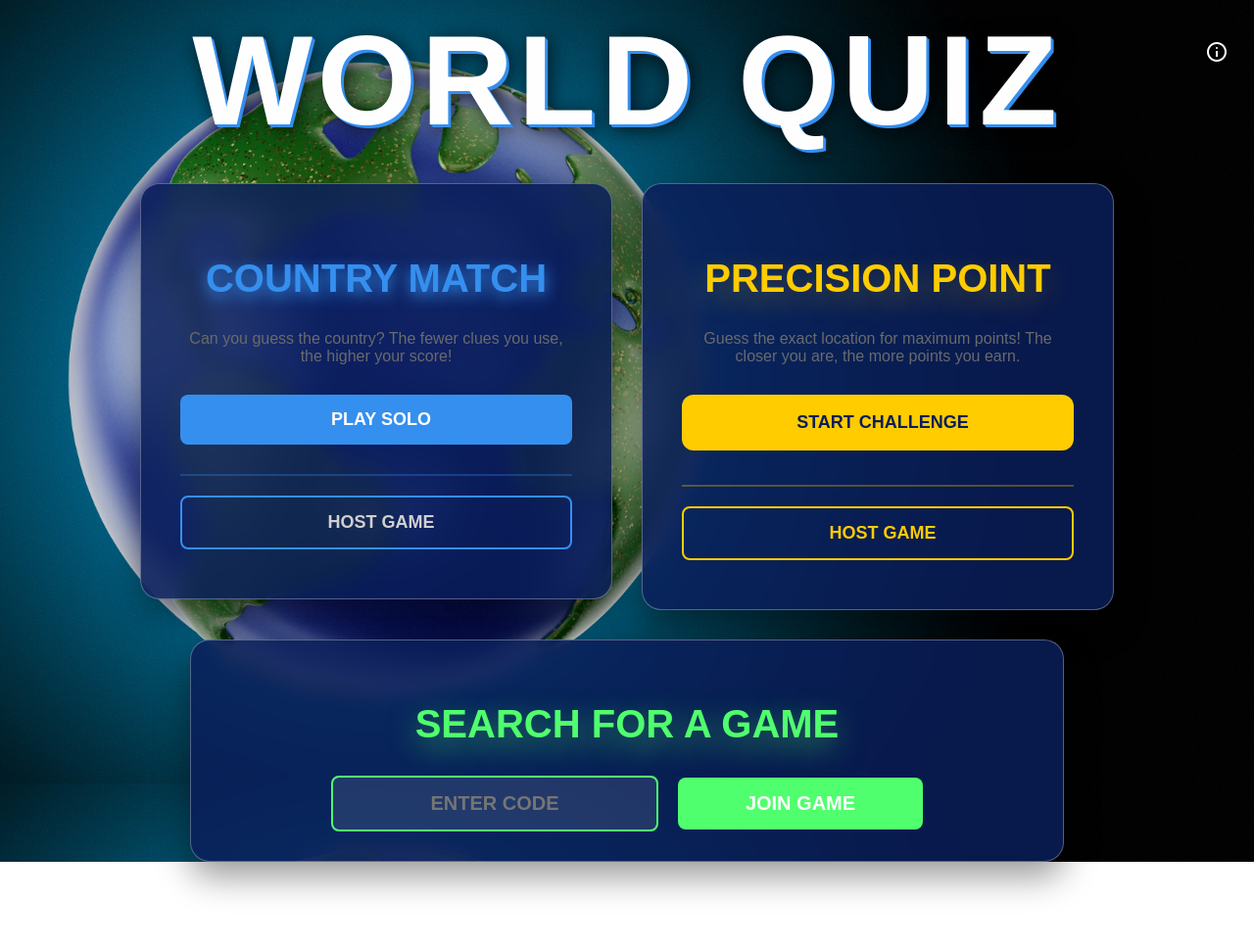
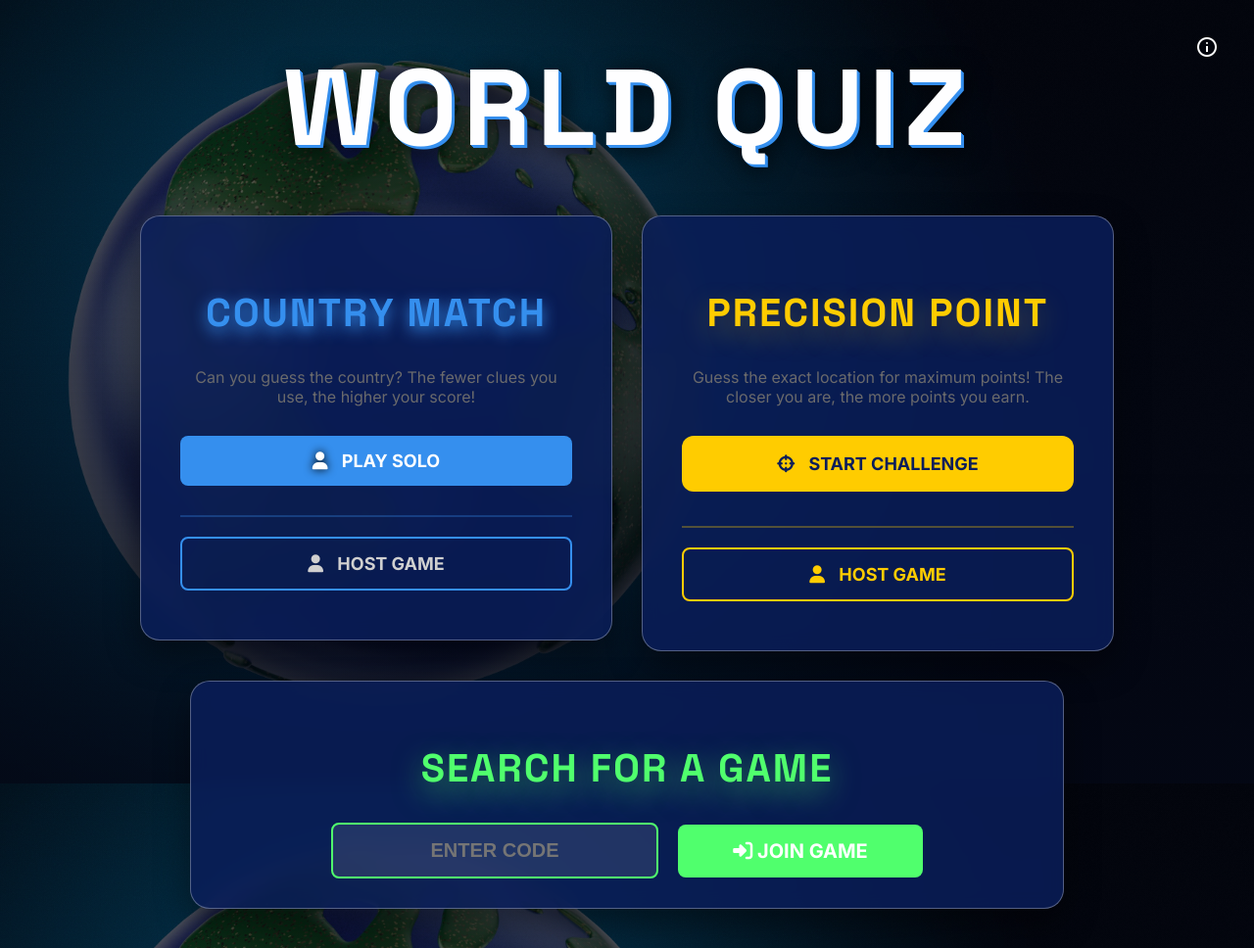
Before and after one commit to Morgan-barry/geoguessr-node-version--1-, a website: page public/mainMenu.html in a window 1280 px wide. Shown: the whole page at 98% size. Before the commit the page ends 880 px from the top, so only its background shows below. Drawn offline with nearby package versions, Linux system fonts and the light colour scheme.

Commit message:
ui changes

```diff
--- a/public/mainMenu.html
+++ b/public/mainMenu.html
@@ -5,7 +5,9 @@
     <style>
         /* Full-screen background image with a dark overlay for better text visibility */
         body {
-            background-image: url(bg.jpg);
+            background-image:
+                linear-gradient(180deg, rgba(4,8,22,0.55) 0%, rgba(4,8,22,0.75) 60%, rgba(4,8,22,0.9) 100%),
+                url(bg.jpg);
             background-repeat: no-repeat;
             background-position: center;
             background-attachment: fixed;
@@ -15,31 +17,37 @@
             flex-direction: column;
             align-items: center;
             justify-content: center;
-            height: 100vh;
-            font-family: sans-serif;
+            min-height: 100vh;
+            font-family: 'Inter', sans-serif;
+            padding: 40px 20px;
+            box-sizing: border-box;
         }
 
         /*header styling for the main title of game */
        h1 {
-            font-size: 130px;
-            font-weight: 800;
+            font-family: 'Space Grotesk', sans-serif;
+            font-size: 110px;
+            font-weight: 700;
             color: #fefeff;
-            letter-spacing: 5px;
+            letter-spacing: 6px;
             /* Stacked shadows to create a "thick" 3D edge */
             text-shadow:
                 1px 1px 0px #358fee,
                 2px 2px 0px #358fee,
                 3px 3px 0px #358fee,
-                4px 4px 20px rgba(0,0,0,0.8);
-            margin-bottom: 30px;
+                4px 4px 24px rgba(0,0,0,0.85);
+            margin: 0 0 40px 0;
+            text-align: center;
         }
 
         /* container for the two game mode boxes, uses flexbox to position them side by side with some gap */
         .menuContainer {
             display: flex;
             flex-direction: row;
+            flex-wrap: wrap;
             gap: 30px;
             align-items: flex-start;
+            justify-content: center;
         }
 
         /*country match menu box styling */
@@ -50,6 +58,7 @@
             border-radius: 20px;
             box-shadow: 0 15px 35px #00000066;
             width: 400px;
+            max-width: 90vw;
             text-align: center;
             border: 1px solid rgba(255, 255, 255, 0.3);
         }
@@ -62,6 +71,7 @@
             border-radius: 20px;
             box-shadow: 0 15px 35px #00000066;
             width: 400px;
+            max-width: 90vw;
             text-align: center;
             border: 1px solid #ffffff4d;
         }
@@ -73,6 +83,7 @@
             border-radius: 20px;
             box-shadow: 0 15px 35px #00000066;
             width: 830px; /* Matches the width of the top row */
+            max-width: 90vw;
             text-align: center;
             border: 1px solid rgba(255, 255, 255, 0.3);
             margin-top: 30px; /* Space between the rows */
@@ -88,12 +99,36 @@
 
         /*button styling for all buttons in the menu*/
         button {
-            cursor: pointer; color: white; border: none; font-weight: bold ;
-         }
+            cursor: pointer; color: white; border: none; font-weight: bold;
+            font-family: 'Inter', sans-serif;
+            transition: transform 0.15s ease, filter 0.15s ease, box-shadow 0.15s ease;
+        }
+
+        button:hover {
+            filter: brightness(1.12);
+            transform: translateY(-2px);
+        }
+
+        button:active {
+            transform: translateY(0px);
+            filter: brightness(0.95);
+        }
 
          /*info button styling for info icon on top right */
         #infoButton {
-            color:#ffffff; background: transparent; position: absolute; top: 20px; right: 20px; font-size: 48px !important;
+            color:#ffffff; background: transparent; position: absolute; top: 20px; right: 20px; font-size: 40px !important;
+            border-radius: 50%;
+            width: 56px; height: 56px;
+            display: flex; align-items: center; justify-content: center;
+        }
+        #infoButton:hover {
+            background: rgba(255,255,255,0.12);
+            transform: none;
+        }
+
+        .menuContainer h2, .JoinGameBox h2 {
+            font-family: 'Space Grotesk', sans-serif;
+            letter-spacing: 2px;
         }
 
         /*modal styling for information box */
@@ -129,6 +164,9 @@
     </style>
     <!--for info icon on top rights-->
      <link rel="stylesheet" href="https://fonts.googleapis.com/css2?family=Material+Symbols+Outlined:opsz,wght,FILL,GRAD@24,400,0,0&icon_names=info" />
+     <link rel="preconnect" href="https://fonts.googleapis.com">
+     <link href="https://fonts.googleapis.com/css2?family=Space+Grotesk:wght@500;700&family=Inter:wght@400;500;600;700&display=swap" rel="stylesheet">
+     <link rel="stylesheet" href="https://cdnjs.cloudflare.com/ajax/libs/font-awesome/6.5.1/css/all.min.css">
 </head>
 <body>
 
@@ -138,7 +176,7 @@
         </span>
     </button>
 
-    <h1 style="font-size: 130px; color: #fefeff; margin-bottom: 30px;">WORLD QUIZ</h1>
+    <h1>WORLD QUIZ</h1>
 
     <div id="infoModal" class="modalOverlay" style="display:none;">
         <div class="modalContent">
```
